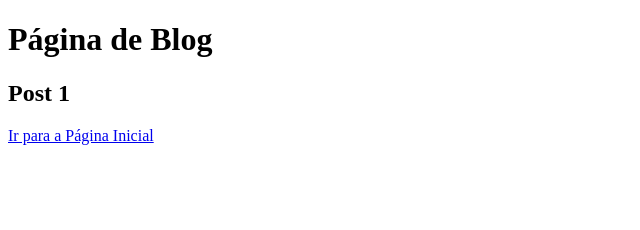
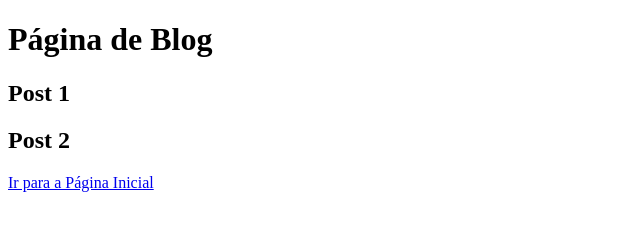
Before and after one commit to matebonfanti/aulagithub, a plain HTML site: page blog.html in a window 1280 px wide. Shown: the whole page, without its empty margins (0-640 px from the left). Drawn offline with Linux system fonts and the light colour scheme.

Commit message:
Update Blog

```diff
--- a/blog.html
+++ b/blog.html
@@ -8,6 +8,9 @@
 <body>
     <h1> Página de Blog </h1>
     <h2>Post 1    </h2>
+    <h2>
+        Post 2
+    </h2>
     <a href="index.html">Ir para a Página Inicial</a>
 </body>
 </html>
```
